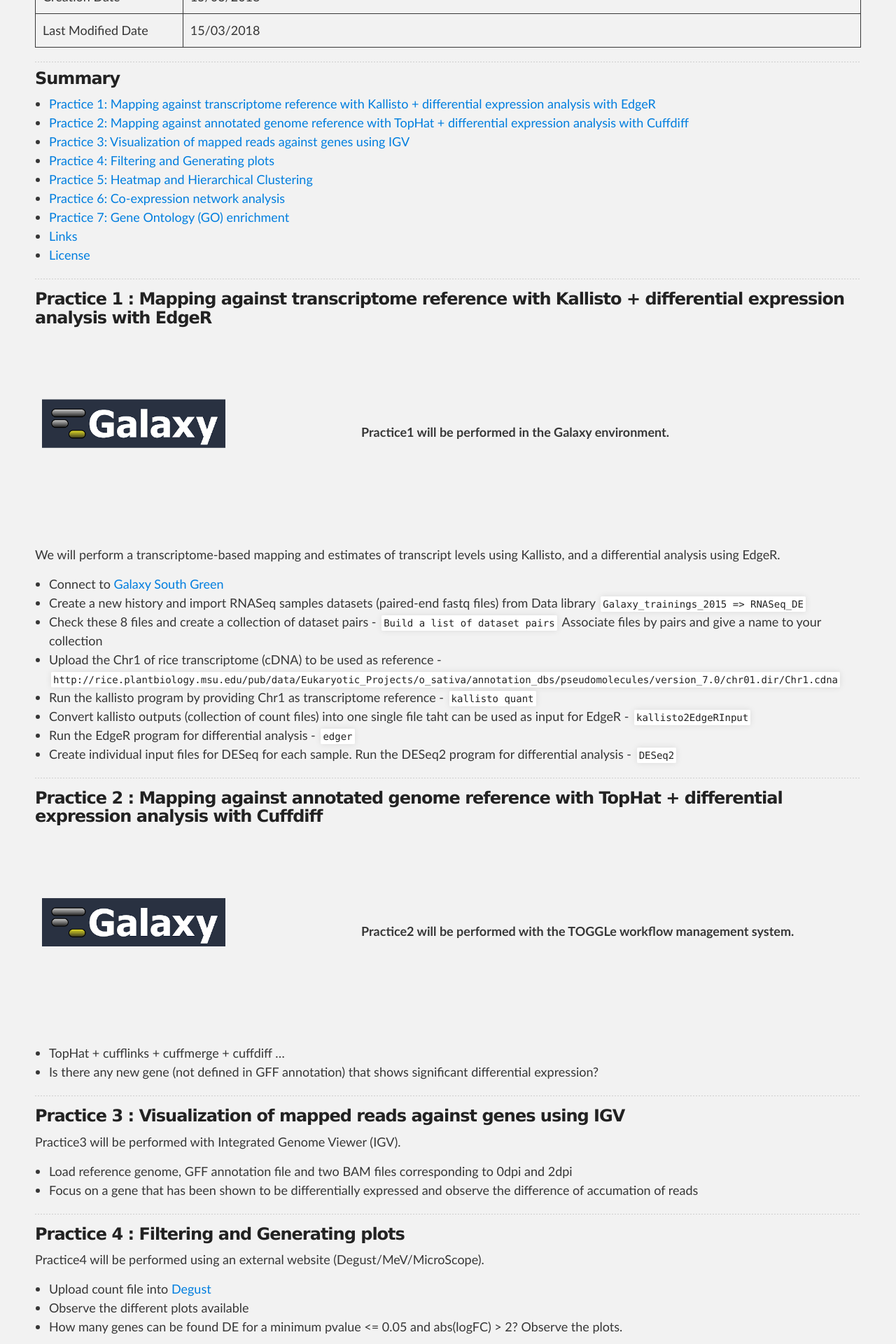
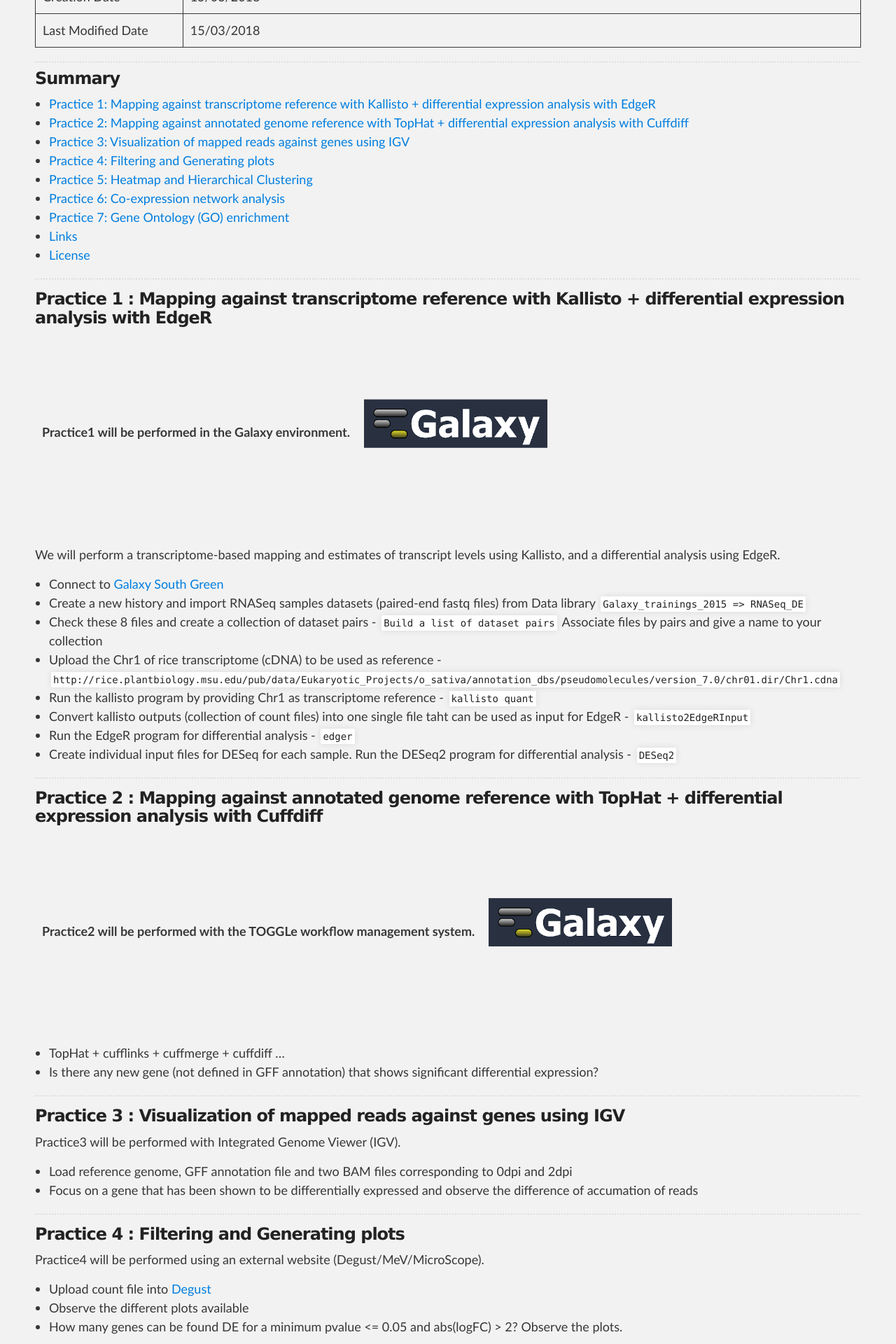
Before and after one commit to SouthGreenPlatform/trainings, a Jekyll site: the page built from _pages/linux/RNASeqPractice.md, in a window 1280 px wide. Shown: the part 502-2422 px from the top of the page at 70% size. Built offline with Jekyll 4.4.1, drawn with Linux system fonts in a browser that asks for light colours; nearby versions of some CDN libraries.

Commit message:
Update RNASeqPractice.md

```diff
--- a/_pages/linux/RNASeqPractice.md
+++ b/_pages/linux/RNASeqPractice.md
@@ -37,11 +37,10 @@ description: RNASeq Practice page
 
 <table class="table-contact">
 <tr>
+<td>Practice1 will be performed in the Galaxy environment.</td>
 <td><img width="60%" src="{{ site.url }}/images/trainings-galaxy.png" alt="" />
 </td>
-<td>
-Practice1 will be performed in the Galaxy environment.
-</td>
+
 </tr>
 </table>
 
@@ -65,10 +64,8 @@ Associate files by pairs and give a name to your collection
 
 <table class="table-contact">
 <tr>
+<td>Practice2 will be performed with the TOGGLe workflow management system.</td>
 <td><img width="60%" src="{{ site.url }}/images/trainings-galaxy.png" alt="" />
-</td>
-<td>
-Practice2 will be performed with the TOGGLe workflow management system.
 </td>
 </tr>
 </table>
```
